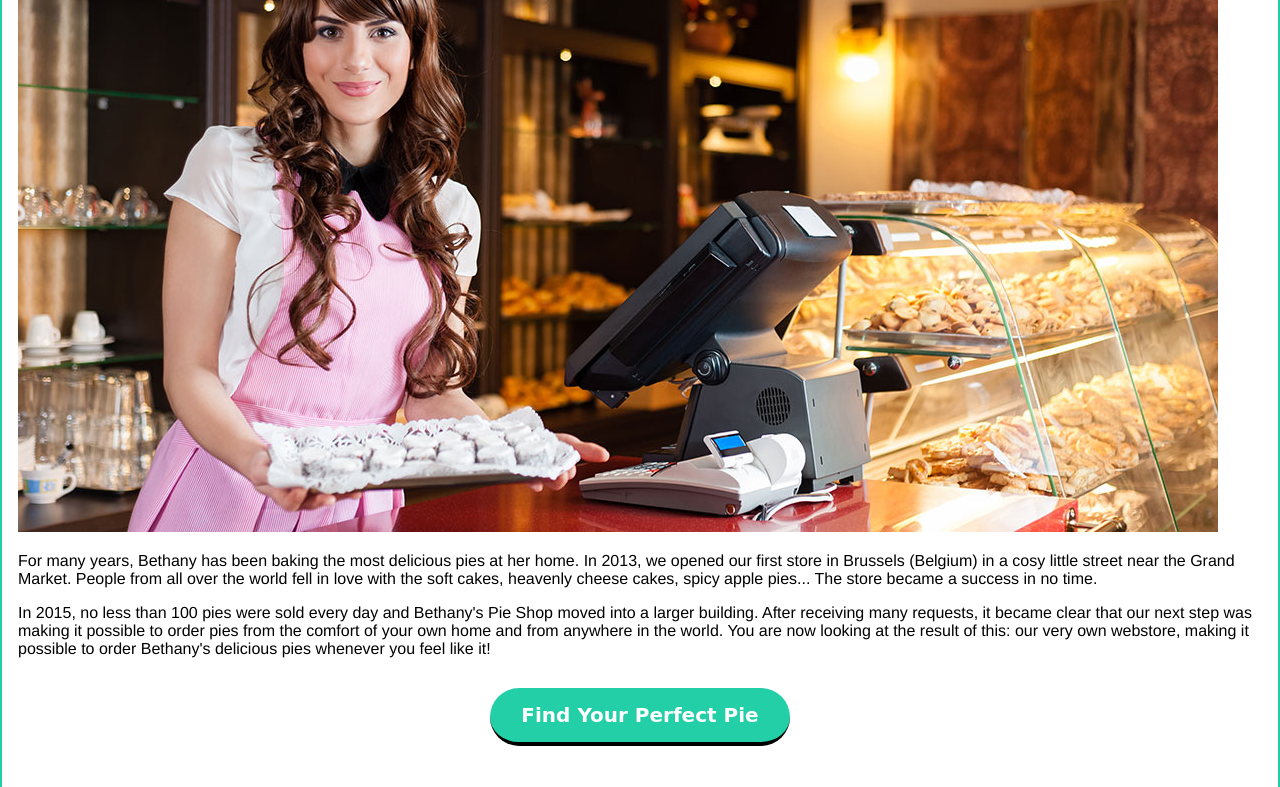
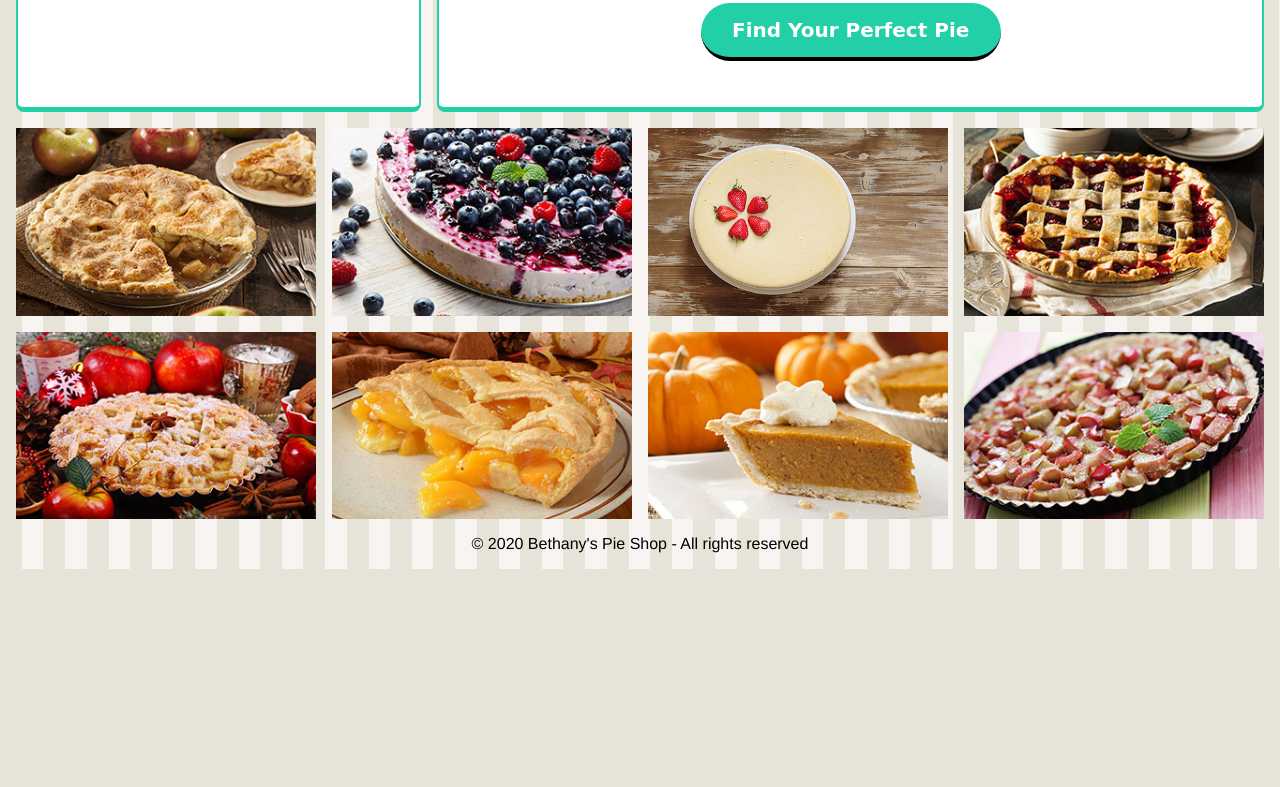
Before and after one commit to cwray-tech/CSSGrid, a plain HTML site: page 04/demos/m4/12-column/start/12-column.html in a window 1280 px wide. Shown: the part 775-1562 px from the top of the page. After the commit the page ends 1344 px from the top, so only its background shows below. Drawn offline with Linux system fonts and the light colour scheme; files whose address does not match are found by name; a web font is replaced by a local one.

Commit message:
wrote 12 column version

```diff
--- a/04/demos/m4/12-column/start/12-column.html
+++ b/04/demos/m4/12-column/start/12-column.html
@@ -31,6 +31,7 @@
     <p>In 2015, no less than 100 pies were sold every day and Bethany's Pie Shop moved into a larger building. After receiving many requests, it became clear that our next step was making it possible to order pies from the comfort of your own home and from anywhere in the world. You are now looking at the result of this: our very own webstore, making it possible to order Bethany's delicious pies whenever you feel like it!</p>
     <a href="#" class="cta">Find Your Perfect Pie</a>
 </main>
+<div class="gallery">
     <img id="pie1" src="img/applepiesmall.jpg">
     <img id="pie2" src="img/blueberrycheesecakesmall.jpg">
     <img id="pie3" src="img/cheesecakesmall.jpg">
@@ -39,6 +40,8 @@
     <img id="pie6" src="img/peachpiesmall.jpg">
     <img id="pie7" src="img/pumpkinpiesmall.jpg">
     <img id="pie8" src="img/rhubarbpiesmall.jpg">
+</div>
+
 <footer>© 2020 Bethany's Pie Shop - All rights reserved</footer>
 </body>
 </html>
--- a/04/demos/m4/12-column/start/css/grid.css
+++ b/04/demos/m4/12-column/start/css/grid.css
@@ -0,0 +1,44 @@
+body {
+  display: grid;
+  grid: auto-flow min-content / repeat(12, 1fr);
+  grid-gap: 1em 1em;
+  margin: 1em;
+}
+
+header, footer {
+  grid-column-start: 1;
+  grid-column-end: 13;
+}
+
+main{
+  grid-column-start: 5;
+  grid-column-end: 13;
+  grid-row-start: 2;
+  grid-row-end:4;
+}
+
+aside, nav{
+  grid-column-start: 1;
+  grid-column-end: 5;
+}
+
+.gallery {
+  overflow: hidden;
+  grid-column-start: 1;
+  grid-column-end: 13;
+  grid-row-start: 4;
+  grid-row-end:8;
+
+  display: grid;
+  grid-gap: 1em 1em;
+  grid-template-columns: repeat(4, 1fr);
+}
+.gallery img {
+  object-fit: cover;
+  width: 100%;
+  height: 100%;
+}
+
+footer {
+  grid-row-start: 8;
+}
```
Lines whose indentation alone changed are shown as unchanged.
